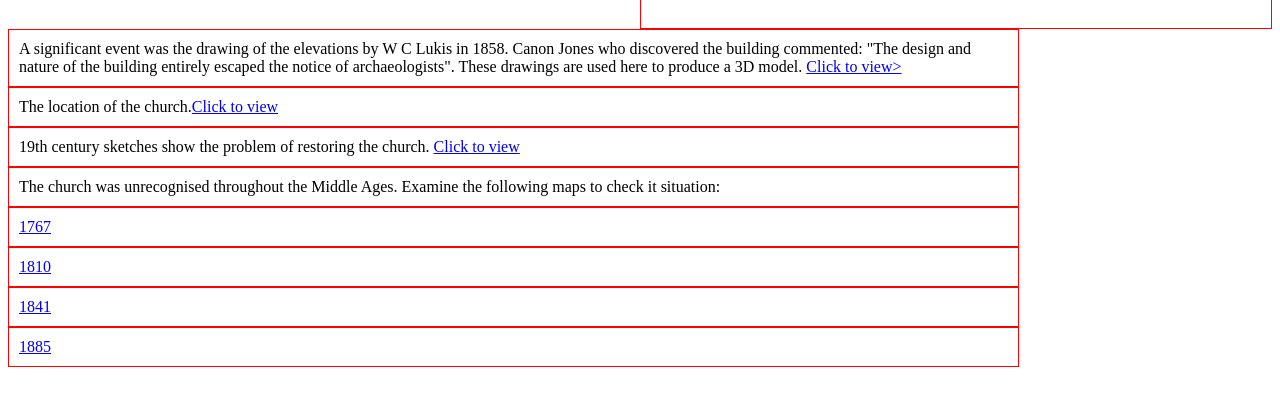
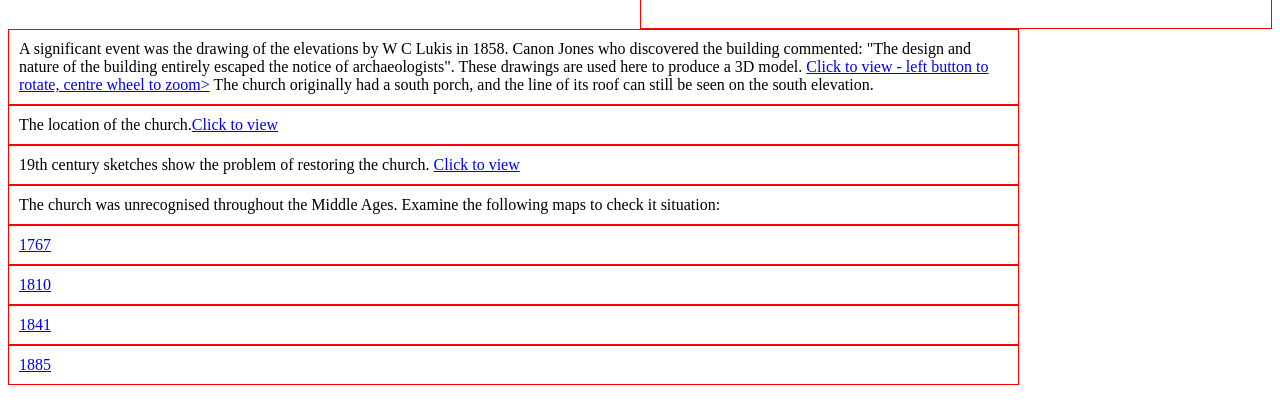
Before and after one commit to RACGIT99/SaxonChurch, a plain HTML site: page index.html in a window 1280 px wide. Shown: the part 359-770 px from the top of the page. Drawn offline with Linux system fonts and the light colour scheme.

Commit message:
Add files via upload

```diff
--- a/index.html
+++ b/index.html
@@ -71,8 +71,9 @@
 <div class="main">
 <h>A significant event was the drawing of the elevations by W C Lukis in 1858.</h>
 <h> Canon Jones who discovered the building commented:</h>
-<h> "The design and nature of the building entirely escaped the  notice of archaeologists".</h>
-<h>These drawings are used here to produce a 3D model. <a href = "https://racgit99.github.io/3dmodels/">Click to view></a></h>
+<h> "The design and nature of the building entirely escaped the notice of archaeologists".</h>
+<h>These drawings are used here to produce a 3D model. <a href = "https://racgit99.github.io/3dmodels/">Click to view - left button to rotate, centre wheel to zoom></a></h>
+<h>The church originally had a south porch, and the line of its roof can still be seen on the south elevation.</h>
 </div>
 
 
```
